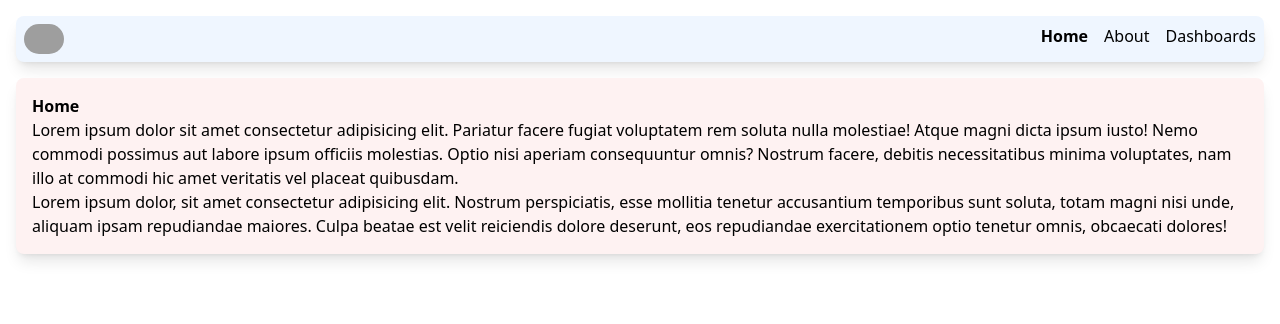
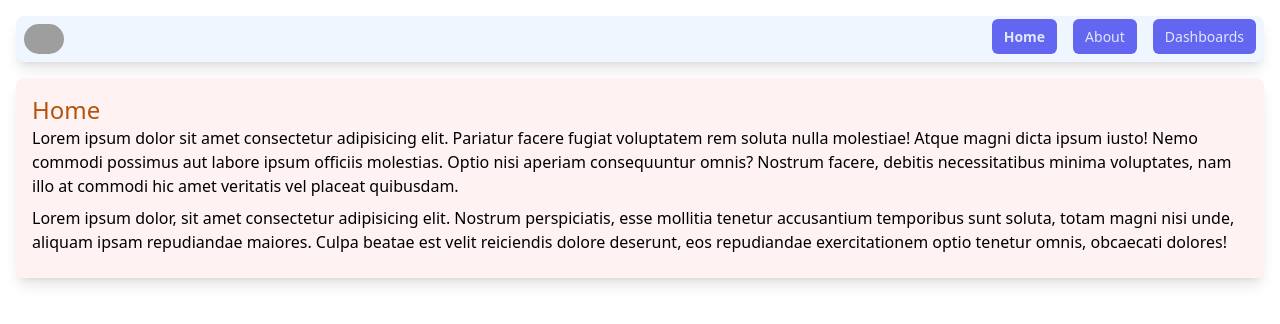
Before and after one commit to pycoddiy/nuxt-dashboard-app, a Nuxt app: page / in a window 1280 px wide. Shown: the top 324 px of the page. Built offline with nearby package versions, Linux system fonts and the light colour scheme; grey boxes are pictures that could not be loaded.

Commit message:
Adding styling for buttons

```diff
--- a/assets/css/tailwind.css
+++ b/assets/css/tailwind.css
@@ -3,7 +3,22 @@
 @tailwind utilities;
 
 @layer base {
-    h1 {
-        @apply font-bold;
+    h1 {;
+        @apply text-2xl;
+        @apply text-amber-700;
+    }
+
+    p {
+        @apply mb-2;
+    }
+
+    body {
+        @apply bg-inherit;
     }
 }
+
+@layer components {
+    .btn {
+        @apply bg-indigo-500 text-indigo-100 px-3 py-2 rounded-md text-sm transition-colors duration-150 hover:bg-indigo-800 focus:outline
+    }
+}
--- a/layouts/default.vue
+++ b/layouts/default.vue
@@ -4,9 +4,9 @@
             <nav class="container p-2 flex justify-between">
                 <NuxtLink to="/"><img class="rounded-full w-10" src="assets/images/logo.png" alt="Dashboard logo"> </NuxtLink>
                 <ul class="flex gap-4">
-                <li><NuxtLink to="/">Home</NuxtLink></li>
-                <li><NuxtLink to="/about">About</NuxtLink></li>
-                <li><NuxtLink  to="/dashboards">Dashboards</NuxtLink></li>
+                <li><NuxtLink to="/" class="btn">Home</NuxtLink></li>
+                <li><NuxtLink to="/about" class="btn">About</NuxtLink></li>
+                <li><NuxtLink  to="/dashboards" class="btn">Dashboards</NuxtLink></li>
             </ul>
         </nav>
         </header>
--- a/layouts/footer-navbar.vue
+++ b/layouts/footer-navbar.vue
@@ -7,9 +7,9 @@
         <nav class="container p-2 flex justify-between">
             <NuxtLink to="/"><img class="rounded-full w-10" src="assets/images/logo.png" alt="Dashboard logo"></NuxtLink>
             <ul class="flex gap-4">
-                <li><NuxtLink to="/">Home</NuxtLink></li>
-                <li><NuxtLink to="/about">About</NuxtLink></li>
-                <li><NuxtLink  to="/dashboards">Dashboards</NuxtLink></li>
+                <li><NuxtLink to="/" class="btn">Home</NuxtLink></li>
+                <li><NuxtLink to="/about" class="btn">About</NuxtLink></li>
+                <li><NuxtLink  to="/dashboards" class="btn">Dashboards</NuxtLink></li>
             </ul>
         </nav>
     </footer>
@@ -17,6 +17,6 @@
 
 <style scoped>
     .router-link-exact-active {
-        color: brown;
+        font-weight: bold;
     }
 </style>
```
Also changed, not shown: 1 other file (tests, documents, lock files or other folders).
